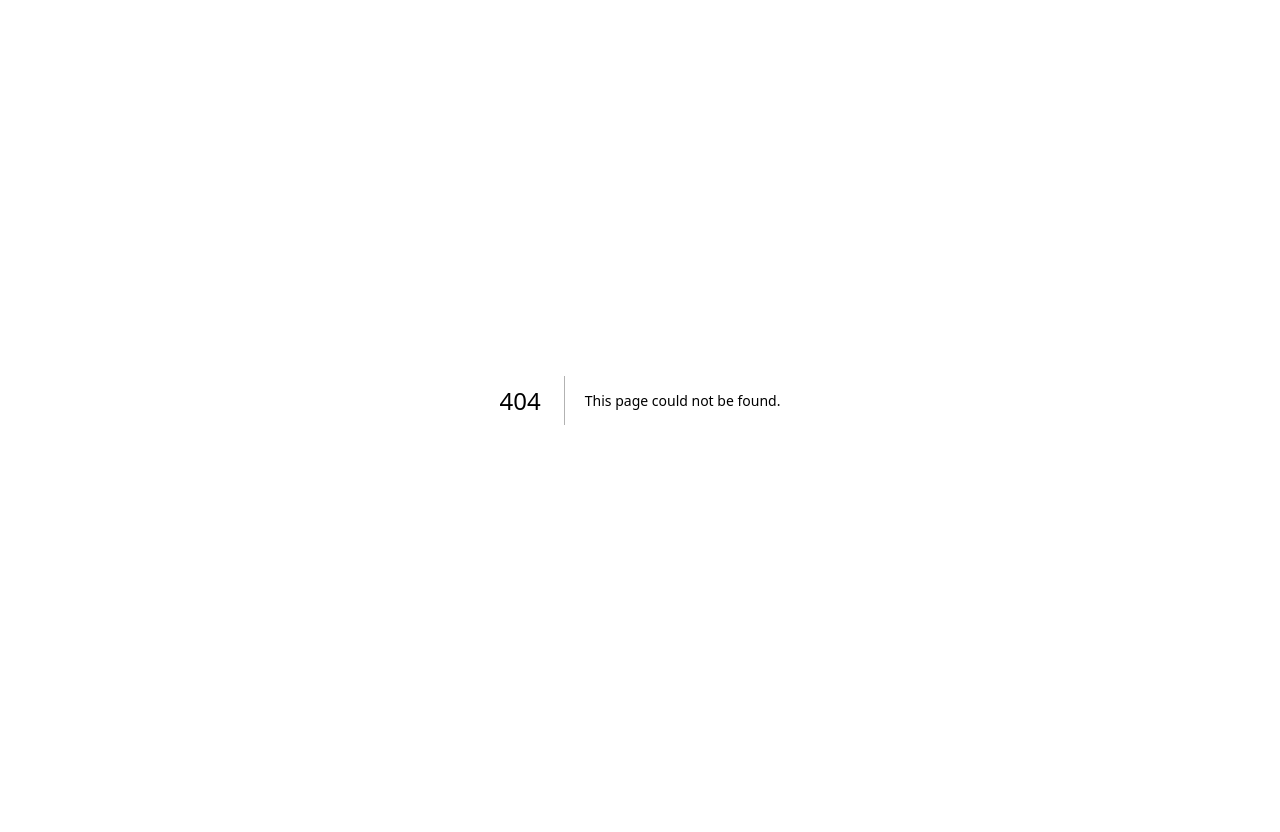
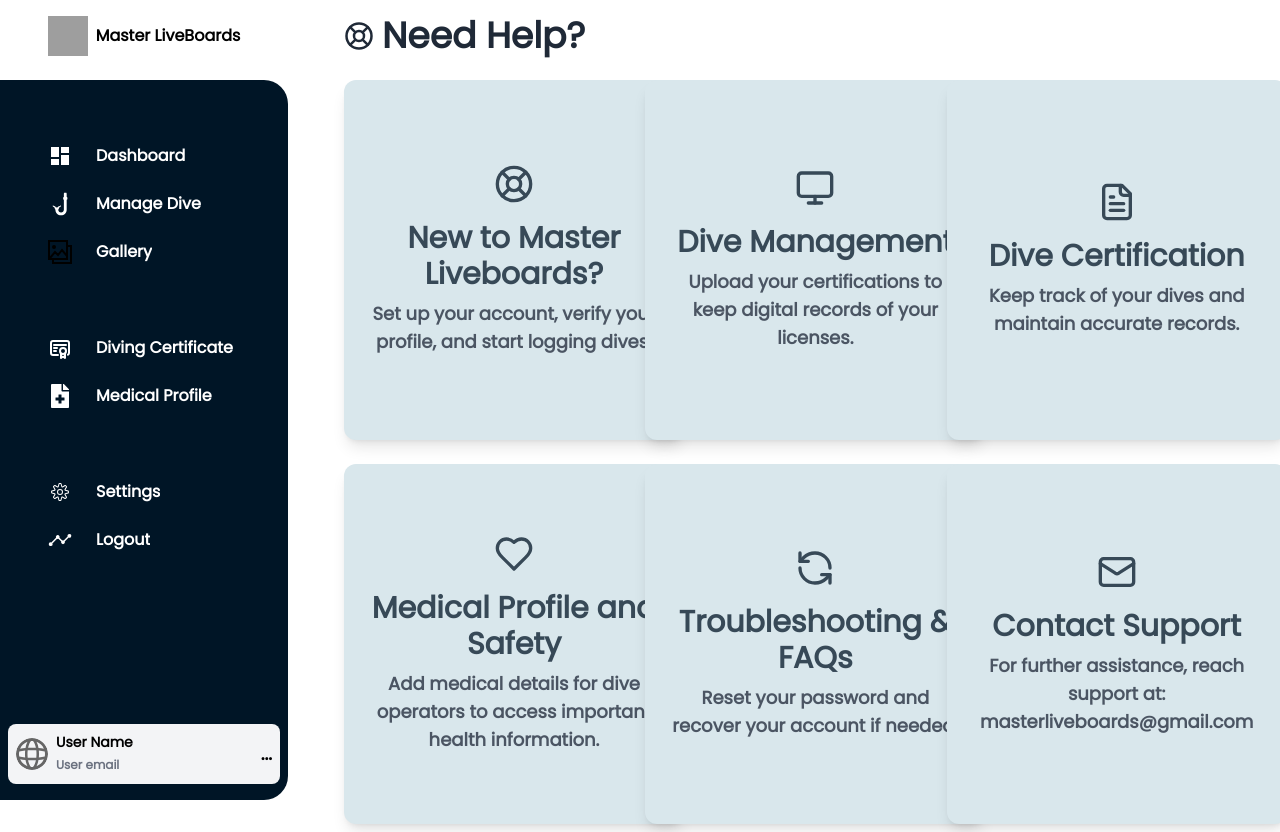
Before and after one commit to roserossssss/dive-site, a Next.js app in the folder diver-application/: page /dashboard/SettingsPage/NeedHelp in a window 1280 px wide. Before the commit this address had no page. Before the commit the page ends 800 px from the top, so only its background shows below. Built offline with nearby package versions, Linux system fonts and the light colour scheme; grey boxes are pictures that could not be loaded.

Commit message:
Settings - Need Help UI
Added a simple and clean help section that gives users easy access to support, FAQs, and important dive-related info

```diff
--- /dev/null
+++ b/diver-application/app/dashboard/SettingsPage/NeedHelp/page.tsx
@@ -0,0 +1,52 @@
+"use client";
+
+import { useRouter } from "next/navigation";
+import { LifeBuoy, Monitor, FileText, Heart, RefreshCcw, Mail } from "lucide-react";
+
+export default function HelpPage() {
+  const router = useRouter();
+
+  return (
+    <div className="flex h-screen bg-white">
+
+      {/* Main Content */}
+      <main className="flex-1 p-10 pt-0">
+        <h2 className="text-4xl font-bold text-gray-800 flex items-center gap-2">
+          <LifeBuoy size={30} /> Need Help?
+        </h2>
+
+        {/* Help Cards */}
+        <div className="mt-6 grid grid-cols-3 gap-6">
+          <HelpCard icon={<LifeBuoy size={40} />} title="New to Master Liveboards?"
+            description="Set up your account, verify your profile, and start logging dives." />
+
+          <HelpCard icon={<Monitor size={40} />} title="Dive Management"
+            description="Upload your certifications to keep digital records of your licenses." />
+
+          <HelpCard icon={<FileText size={40} />} title="Dive Certification"
+            description="Keep track of your dives and maintain accurate records." />
+
+          <HelpCard icon={<Heart size={40} />} title="Medical Profile and Safety"
+            description="Add medical details for dive operators to access important health information." />
+
+          <HelpCard icon={<RefreshCcw size={40} />} title="Troubleshooting & FAQs"
+            description="Reset your password and recover your account if needed." />
+
+          <HelpCard icon={<Mail size={40} />} title="Contact Support"
+            description="For further assistance, reach support at: masterliveboards@gmail.com" />
+        </div>
+      </main>
+    </div>
+  );
+}
+
+// Help Card Component
+function HelpCard({ icon, title, description }: { icon: React.ReactNode; title: string; description: string }) {
+  return (
+    <div className="bg-[#D9E7EC] p-6 rounded-xl shadow-lg text-center flex flex-col items-center justify-center w-[340px] h-[360px]">
+      <div className="text-[#374957] text-[130px] flex justify-center">{icon}</div>
+      <h3 className="mt-4 text-3xl font-bold text-[#374957]">{title}</h3>
+      <p className="text-gray-600 mt-2 text-lg text-[#374957]">{description}</p>
+    </div>
+  );
+}
--- a/diver-application/app/dashboard/SettingsPage/page.tsx
+++ b/diver-application/app/dashboard/SettingsPage/page.tsx
@@ -1,9 +1,11 @@
 "use client";
 
+import { useRouter } from "next/navigation";
 import { useState } from "react";
 import { Bell, HelpCircle, Info } from "lucide-react";
 
 export default function ProfilePage() {
+  const router = useRouter(); // ✅ Ensure useRouter is initialized
   const [notificationsEnabled, setNotificationsEnabled] = useState(true);
 
   return (
@@ -51,7 +53,10 @@ export default function ProfilePage() {
           <h3 className="flex items-center gap-2 text-2xl font-bold text-black">
             <HelpCircle size={24} className="text-black" /> Need Help?
           </h3>
-            <button className="mt-3 w-80 p-4 border rounded-xl flex justify-between items-center bg-white shadow-md">
+          <button
+            onClick={() => router.push("/dashboard/SettingsPage/NeedHelp")} // ✅ Correct navigation
+            className="mt-3 w-80 p-4 border rounded-xl flex justify-between items-center bg-white shadow-md hover:bg-gray-100 transition"
+          >
             <span className="text-black font-medium">Help and Support</span>
             <span className="text-black">&gt;</span>
           </button>
@@ -62,7 +67,7 @@ export default function ProfilePage() {
           <h3 className="flex items-center gap-2 text-2xl font-bold text-black">
             <Info size={24} className="text-black" /> Learn more about us
           </h3>
-            <button className="mt-3 w-80 p-4 border rounded-xl flex justify-between items-center bg-white shadow-md">
+          <button className="mt-3 w-80 p-4 border rounded-xl flex justify-between items-center bg-white shadow-md hover:bg-gray-100 transition">
             <span className="text-black font-medium">About</span>
             <span className="text-black">&gt;</span>
           </button>
```
Lines whose indentation alone changed are shown as unchanged.
